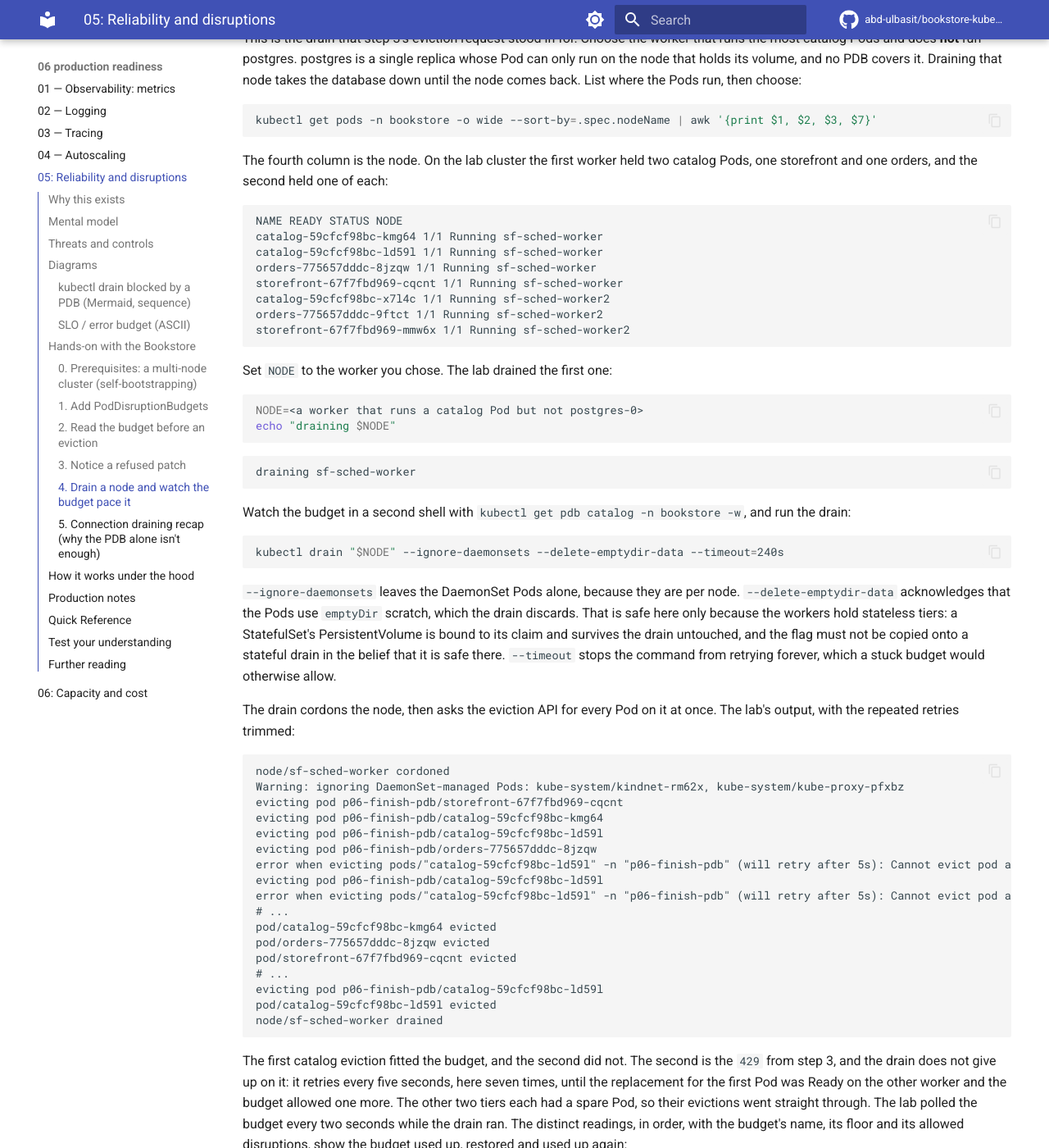
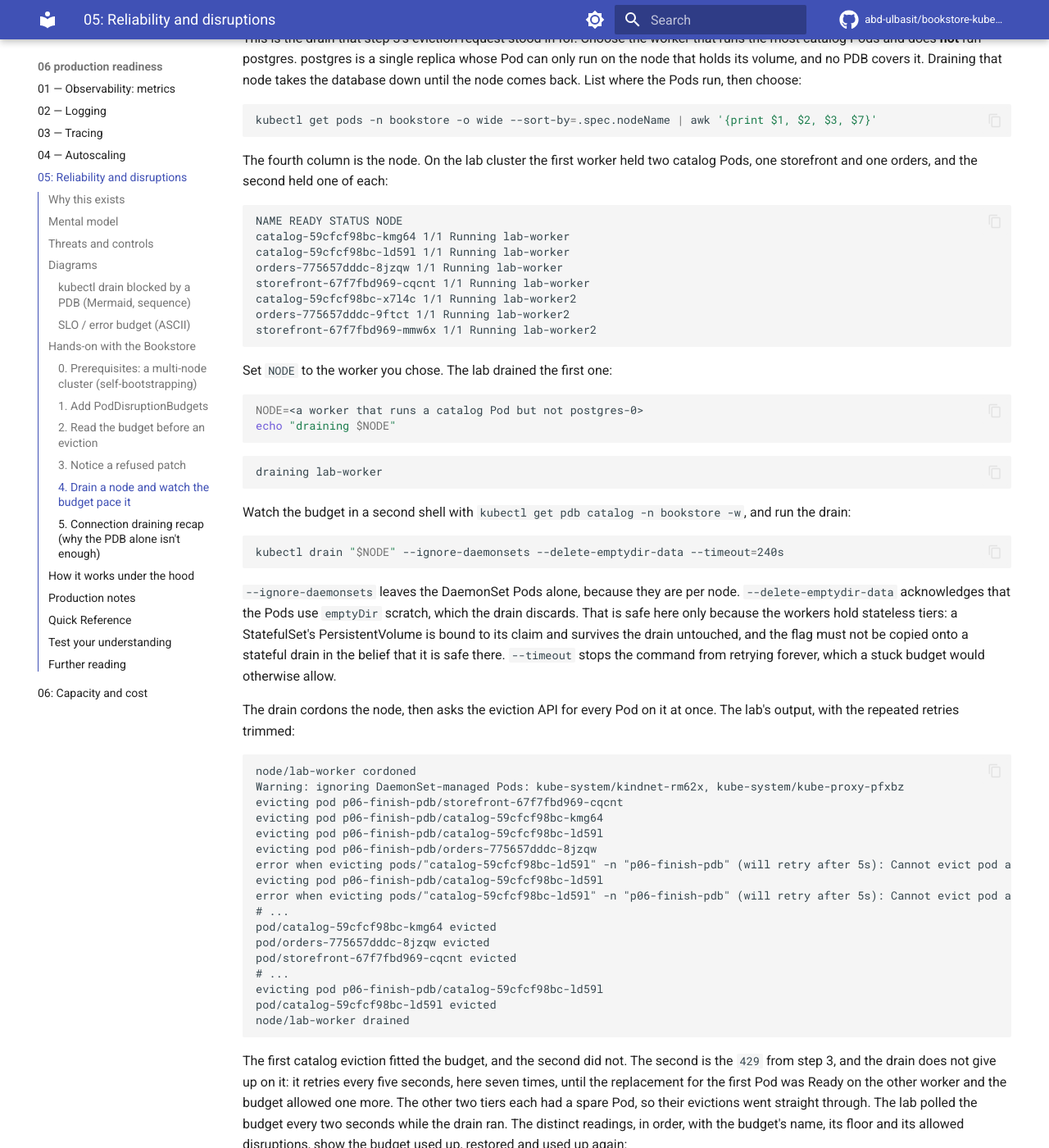
Before and after one commit to abd-ulbasit/bookstore-kubernetes-guide, an MkDocs documentation site: the page built from full-guide/06-production-readiness/05-reliability-and-disruptions.md, in a window 1280 px wide and 1400 px high, scrolled down 8159 px. Shown: the whole window at 82% size. Built offline with MkDocs 1.6.1 and Material for MkDocs 9.7.7, drawn with Linux system fonts in a browser that asks for light colours; comment, search, counter and statistics services are not loaded; some of the changed text lies outside the part shown.

Commit message:
06.05: replace the shared lab node names in the chapter and its transcript
The chapter output and the recorded transcript named the shared lab
cluster's nodes. Rename them to lab-control-plane, lab-worker and
lab-worker2 in both, and say in the transcript header that the names
were replaced.

Co-Authored-By: Claude Haiku 5.5 <noreply@anthropic.com>

````diff
--- a/full-guide/06-production-readiness/05-reliability-and-disruptions.md
+++ b/full-guide/06-production-readiness/05-reliability-and-disruptions.md
@@ -451,13 +451,13 @@ catalog Pods, one storefront and one orders, and the second held one of each:
 <!-- gate: output -->
 ```text
 NAME READY STATUS NODE
-catalog-59cfcf98bc-kmg64 1/1 Running sf-sched-worker
-catalog-59cfcf98bc-ld59l 1/1 Running sf-sched-worker
-orders-775657dddc-8jzqw 1/1 Running sf-sched-worker
-storefront-67f7fbd969-cqcnt 1/1 Running sf-sched-worker
-catalog-59cfcf98bc-x7l4c 1/1 Running sf-sched-worker2
-orders-775657dddc-9ftct 1/1 Running sf-sched-worker2
-storefront-67f7fbd969-mmw6x 1/1 Running sf-sched-worker2
+catalog-59cfcf98bc-kmg64 1/1 Running lab-worker
+catalog-59cfcf98bc-ld59l 1/1 Running lab-worker
+orders-775657dddc-8jzqw 1/1 Running lab-worker
+storefront-67f7fbd969-cqcnt 1/1 Running lab-worker
+catalog-59cfcf98bc-x7l4c 1/1 Running lab-worker2
+orders-775657dddc-9ftct 1/1 Running lab-worker2
+storefront-67f7fbd969-mmw6x 1/1 Running lab-worker2
 ```
 
 Set `NODE` to the worker you chose. The lab drained the first one:
@@ -469,7 +469,7 @@ echo "draining $NODE"
 
 <!-- gate: output -->
 ```text
-draining sf-sched-worker
+draining lab-worker
 ```
 
 Watch the budget in a second shell with `kubectl get pdb catalog -n bookstore
@@ -492,7 +492,7 @@ once. The lab's output, with the repeated retries trimmed:
 
 <!-- gate: output -->
 ```text
-node/sf-sched-worker cordoned
+node/lab-worker cordoned
 Warning: ignoring DaemonSet-managed Pods: kube-system/kindnet-rm62x, kube-system/kube-proxy-pfxbz
 evicting pod p06-finish-pdb/storefront-67f7fbd969-cqcnt
 evicting pod p06-finish-pdb/catalog-59cfcf98bc-kmg64
@@ -508,7 +508,7 @@ pod/storefront-67f7fbd969-cqcnt evicted
 # ...
 evicting pod p06-finish-pdb/catalog-59cfcf98bc-ld59l
 pod/catalog-59cfcf98bc-ld59l evicted
-node/sf-sched-worker drained
+node/lab-worker drained
 ```
 
 The first catalog eviction fitted the budget, and the second did not. The
@@ -542,13 +542,13 @@ kubectl get pods -n bookstore -o wide --sort-by=.spec.nodeName | awk '{print $1,
 <!-- gate: output -->
 ```text
 NAME READY STATUS NODE
-catalog-59cfcf98bc-565kd 0/1 Running sf-sched-worker2
-catalog-59cfcf98bc-hjmdc 1/1 Running sf-sched-worker2
-catalog-59cfcf98bc-x7l4c 1/1 Running sf-sched-worker2
-orders-775657dddc-9ftct 1/1 Running sf-sched-worker2
-orders-775657dddc-hqblr 1/1 Running sf-sched-worker2
-storefront-67f7fbd969-mmw6x 1/1 Running sf-sched-worker2
-storefront-67f7fbd969-rkvlz 1/1 Running sf-sched-worker2
+catalog-59cfcf98bc-565kd 0/1 Running lab-worker2
+catalog-59cfcf98bc-hjmdc 1/1 Running lab-worker2
+catalog-59cfcf98bc-x7l4c 1/1 Running lab-worker2
+orders-775657dddc-9ftct 1/1 Running lab-worker2
+orders-775657dddc-hqblr 1/1 Running lab-worker2
+storefront-67f7fbd969-mmw6x 1/1 Running lab-worker2
+storefront-67f7fbd969-rkvlz 1/1 Running lab-worker2
 ```
 
 Once that Pod is Ready the budgets read what they did before the drain. Read
@@ -569,7 +569,7 @@ storefront   1               N/A               1                     2m6s
 
 <!-- gate: output -->
 ```text
-node/sf-sched-worker uncordoned
+node/lab-worker uncordoned
 ```
 
 Two things can keep a drain waiting, and the lab saw the first. A budget at zero
````
Also changed, not shown: 1 other file.
